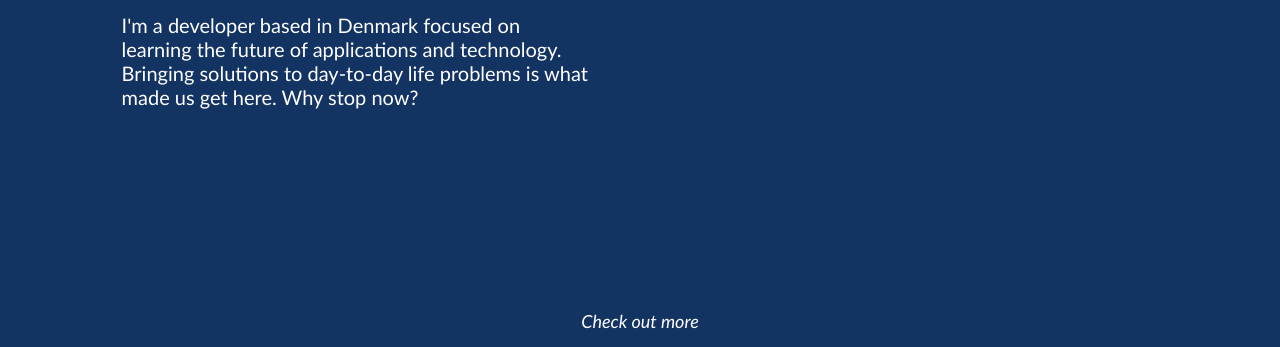
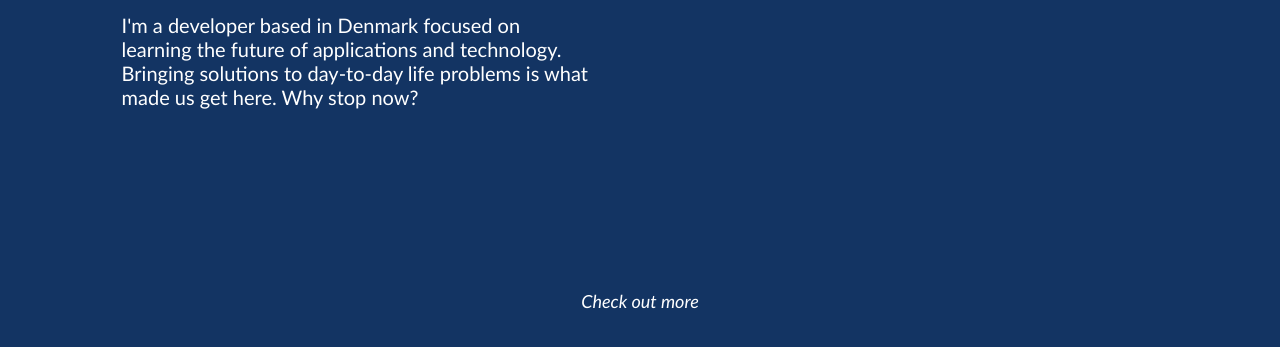
Before and after one commit to tiagoprox/personal-v2, a plain HTML site: page index.html in a window 1280 px wide. Shown: the part 453-800 px from the top of the page. Drawn offline with Linux system fonts and the light colour scheme.

Commit message:
CSS minor changes

```diff
--- a/styles.css
+++ b/styles.css
@@ -53,7 +53,7 @@ body
 
 section
 {
-  padding-bottom: 150px;
+  padding: 100px 0;
 }
 
 .max
@@ -68,6 +68,8 @@ section
   align-items: stretch;
   justify-content: center;
   flex-direction: column;
+
+  margin-bottom: 20px;
 }
 
 .s-title-left
```
Also changed, not shown: 1 other file.
